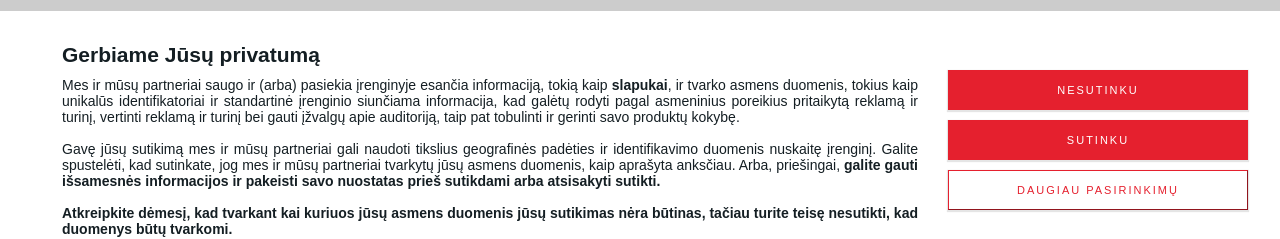
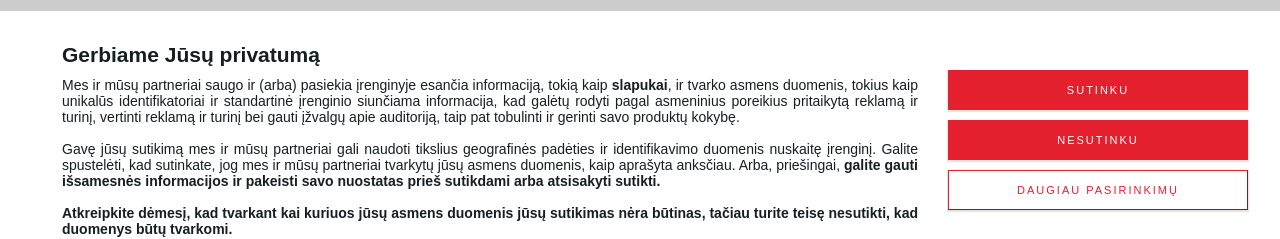
Before and after one commit to volungeviciute/cookie-consent-notice, a React (Create React App) app: page / in a window 1280 px wide. Shown: the part 531-770 px from the top of the page. Built offline with nearby package versions, Linux system fonts and the light colour scheme.

Commit message:
changed button order

```diff
--- a/src/components/Popup.js
+++ b/src/components/Popup.js
@@ -44,11 +44,11 @@ function Popup(props) {
         </div>
         <div className="popup-content button-container">
           <PrimaryButton
-            buttonName="Nesutinku"
+            buttonName="Sutinku"
             onClick={() => props.setTrigger(false)}
           />
           <PrimaryButton
-            buttonName="Sutinku"
+            buttonName="Nesutinku"
             onClick={() => props.setTrigger(false)}
           />
           <SecondaryButton
```
